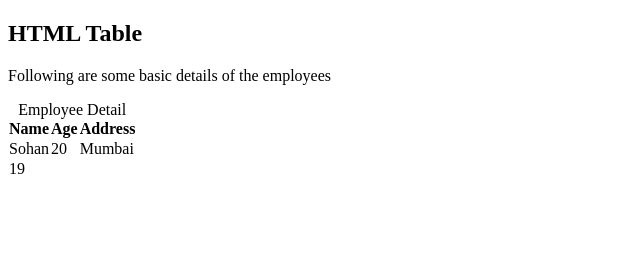
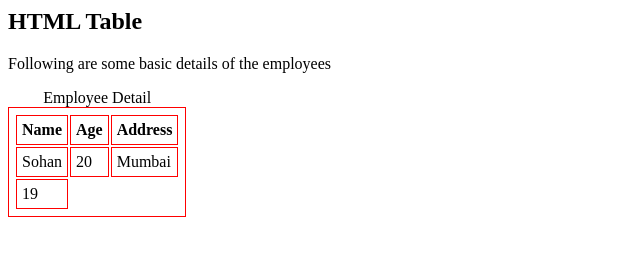
Before and after one commit to sumitmaurya6824-svg/Table, a plain HTML site: page index.html in a window 1280 px wide. Shown: the whole page, without its empty margins (0-640 px from the left). Drawn offline with Linux system fonts and the light colour scheme.

Commit message:
Update index.html

```diff
--- a/index.html
+++ b/index.html
@@ -1,12 +1,9 @@
-<!DOCTYPE html>
+
 <html>
   <head>
     <style>
       table,th,td
-      {border:1 px solidred;
-       padding:5 px;
-       text-align:left;
-       border-collapse: collapse;}
+      {border : 1px solid red; padding:5px ; text allign : left ;}
     </style>
   </head>
   <body>
```
